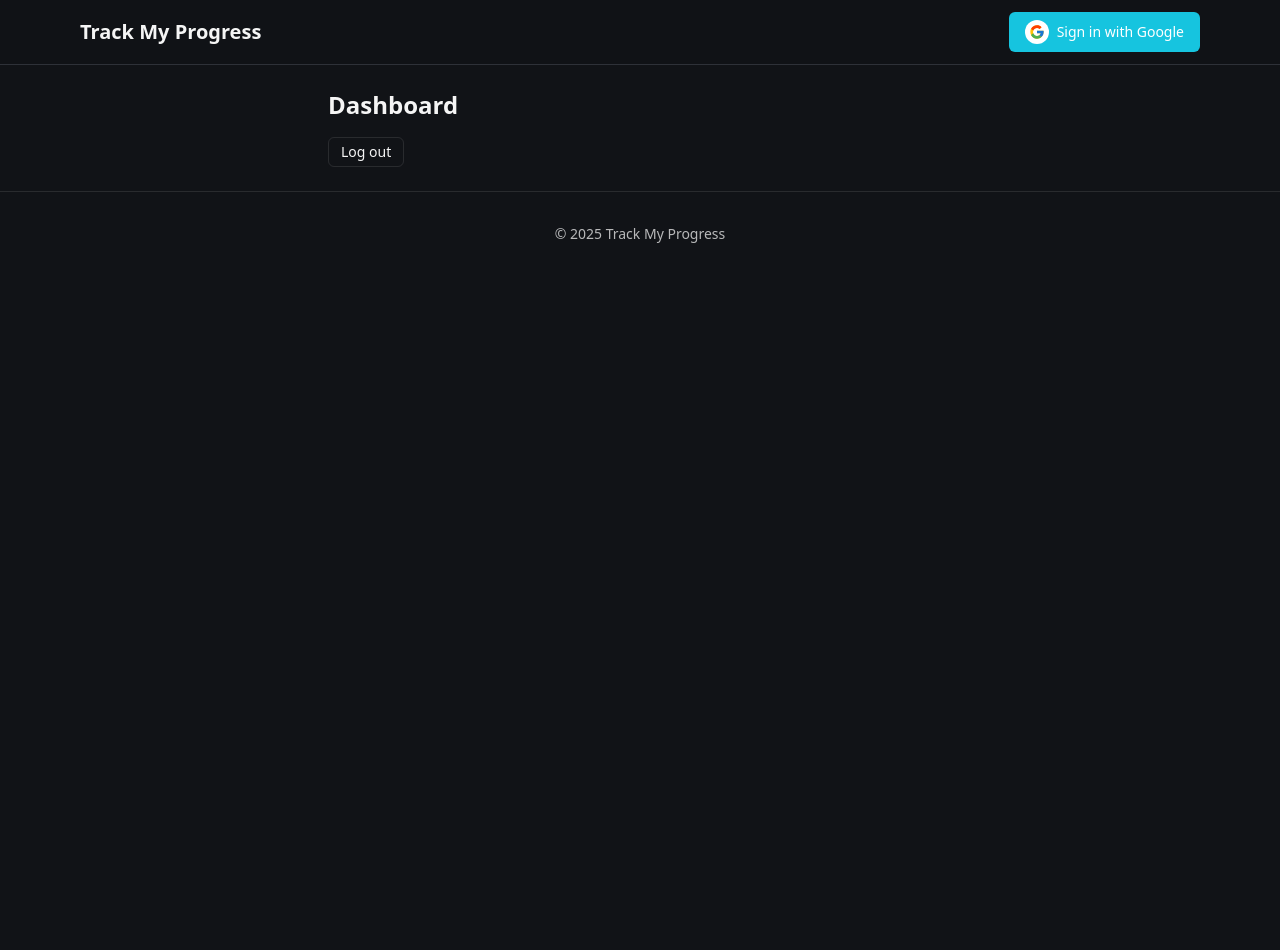
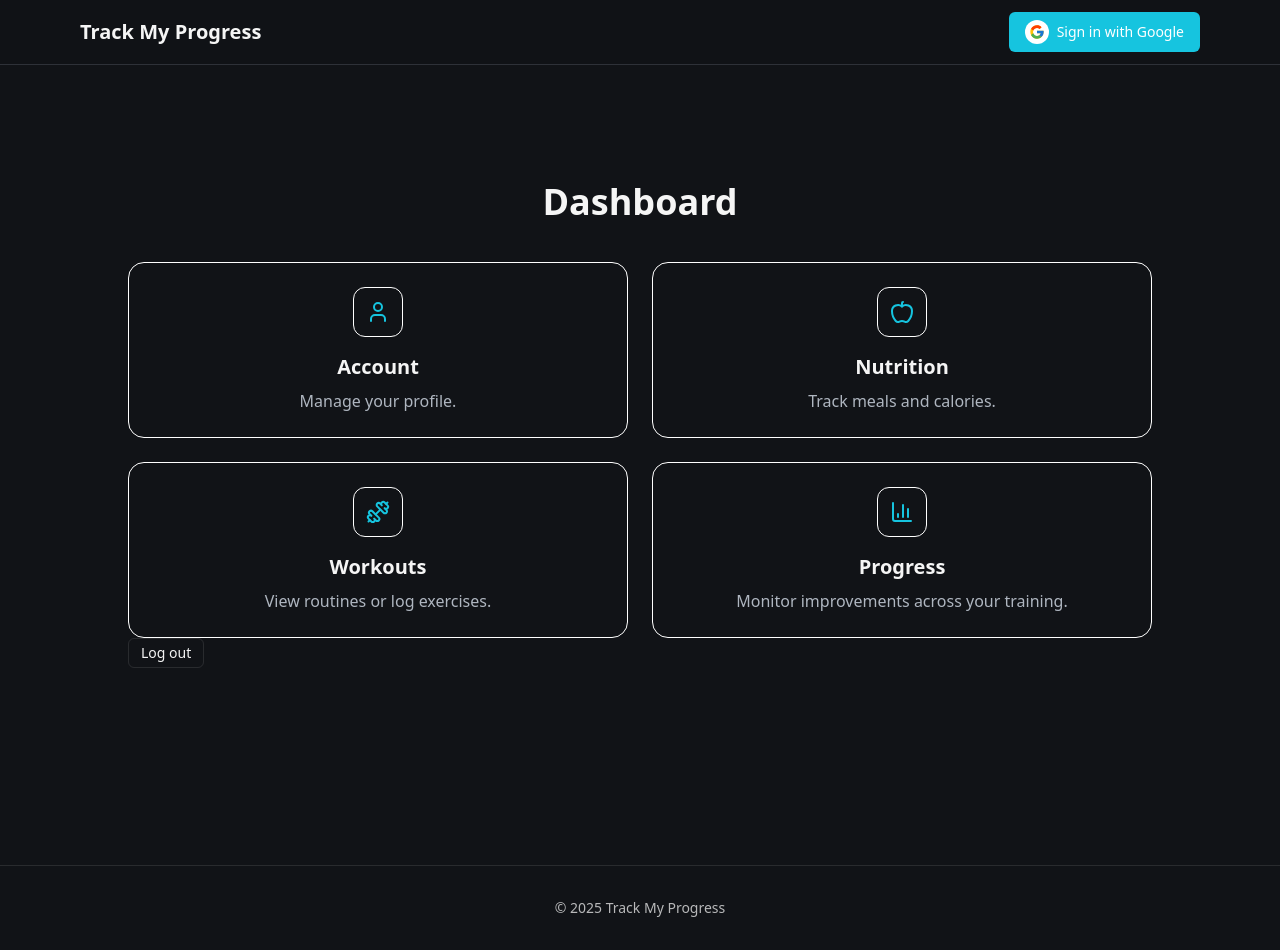
Before and after one commit to mace-akkari/trackmyprogr, a Next.js app: page /dashboard in a window 1280 px wide. Before the commit the page ends 800 px from the top, so only its background shows below. Built offline with nearby package versions, Linux system fonts and the light colour scheme; no server answers; sample sign-in values are in the browser's storage.

Commit message:
feat: add dashboard layout

```diff
--- a/app/dashboard/page.tsx
+++ b/app/dashboard/page.tsx
@@ -1,10 +1,40 @@
+import Link from "next/link";
 import { LogoutButton } from "@/components/auth/LogoutButton";
+import { dashboardItems } from "@/components/dashboard/dashboardItems";
 
 export default function DashboardPage() {
   return (
-    <main className="max-w-2xl mx-auto p-6 space-y-4">
-      <h1 className="text-2xl font-bold">Dashboard</h1>
-      <LogoutButton />
+    <main className="min-h-screen bg-background px-6 py-10">
+      <div className="mx-auto flex min-h-[80vh] max-w-5xl flex-col justify-center">
+        <div className="mb-10 text-center">
+          <h1 className="text-3xl font-bold md:text-4xl">Dashboard</h1>
+        </div>
+
+        <div className="grid gap-6 md:grid-cols-2 text-center">
+          {dashboardItems.map((item) => {
+            const Icon = item.icon;
+
+            return (
+              <Link
+                key={item.title}
+                href={item.href}
+                className="group rounded-2xl border border-white bg-card p-6 transition-all duration-200 hover:-translate-y-1 hover:border-primary hover:shadow-md"
+              >
+                <div className="mb-4 inline-flex rounded-xl border border-white bg-background p-3 text-primary transition-colors duration-200 group-hover:border-primary/30">
+                  <Icon className="h-6 w-6" />
+                </div>
+
+                <h2 className="text-xl font-semibold">{item.title}</h2>
+                <p className="mt-2 text-muted-foreground">{item.description}</p>
+              </Link>
+            );
+          })}
+        </div>
+
+        <div>
+          <LogoutButton />
+        </div>
+      </div>
     </main>
   );
 }
--- /dev/null
+++ b/components/dashboard/dashboardItems.ts
@@ -0,0 +1,28 @@
+import { User, Apple, Dumbbell, ChartColumn } from "lucide-react";
+
+export const dashboardItems = [
+  {
+    title: "Account",
+    description: "Manage your profile.",
+    href: "/account",
+    icon: User,
+  },
+  {
+    title: "Nutrition",
+    description: "Track meals and calories.",
+    href: "/nutrition",
+    icon: Apple,
+  },
+  {
+    title: "Workouts",
+    description: "View routines or log exercises.",
+    href: "/workouts",
+    icon: Dumbbell,
+  },
+  {
+    title: "Progress",
+    description: "Monitor improvements across your training.",
+    href: "/progress",
+    icon: ChartColumn,
+  },
+] as const;
```
